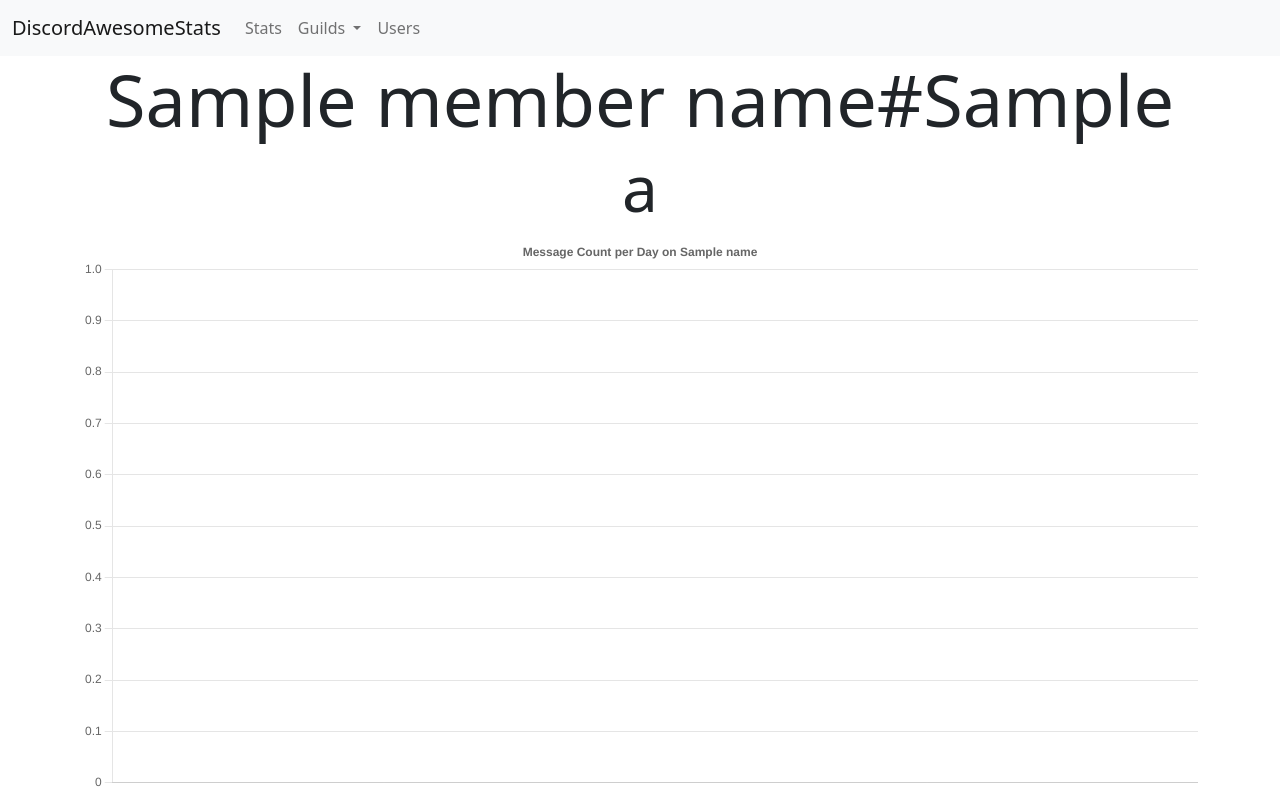
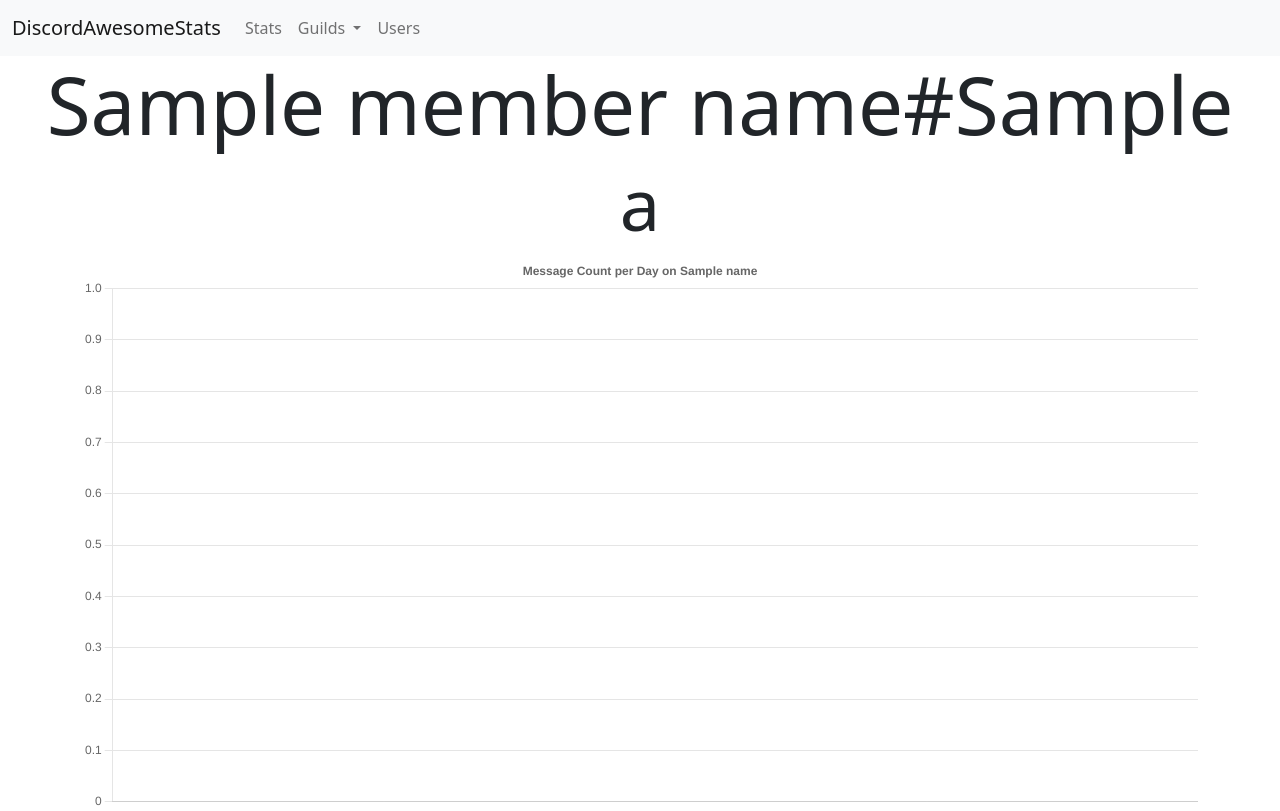
Before and after one commit to DasFranck/DiscordAwesomeStats, a Flask app: template webserver/templates/member_id.html.j2 in a window 1280 px wide. Shown: the top 811 px of the page. Run offline with Flask 2, Linux system fonts and the light colour scheme; the template is opened without the code that fills it: most values are stand-ins (such as "Sample title", 1, 10 or a date in 2020).

Commit message:
Update display classes for titles in member_id html template

```diff
--- a/webserver/templates/member_id.html.j2
+++ b/webserver/templates/member_id.html.j2
@@ -2,11 +2,11 @@
 
 {% block content %}
 <div class="d-flex justify-content-center">
-    <h2 class="display-2">{{member_name}}#{{member_discriminator}}</h3>
+    <h1 class="display-1">{{member_name}}#{{member_discriminator}}</h1>
 </div>
 {% for guild in active_channels_guilds.keys() %}
 <div class="d-flex justify-content-center">
-    <h3 class="display-3">{{guild[1]}}</h3>
+    <h2 class="display-2">{{guild[1]}}</h2>
 </div>
     {% for channel in active_channels_guilds[guild] %}
         {% set message_count_per_date = message_count_per_date_dict[channel[0]] %}
```
